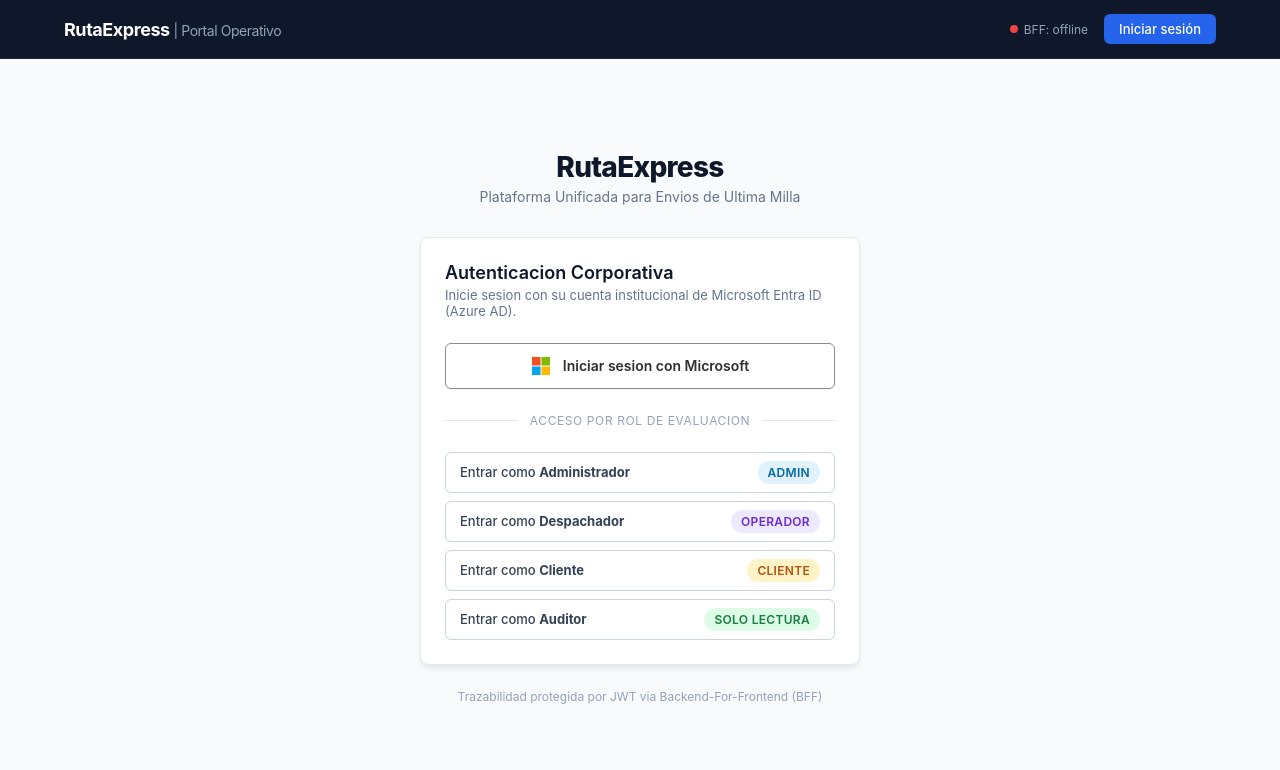
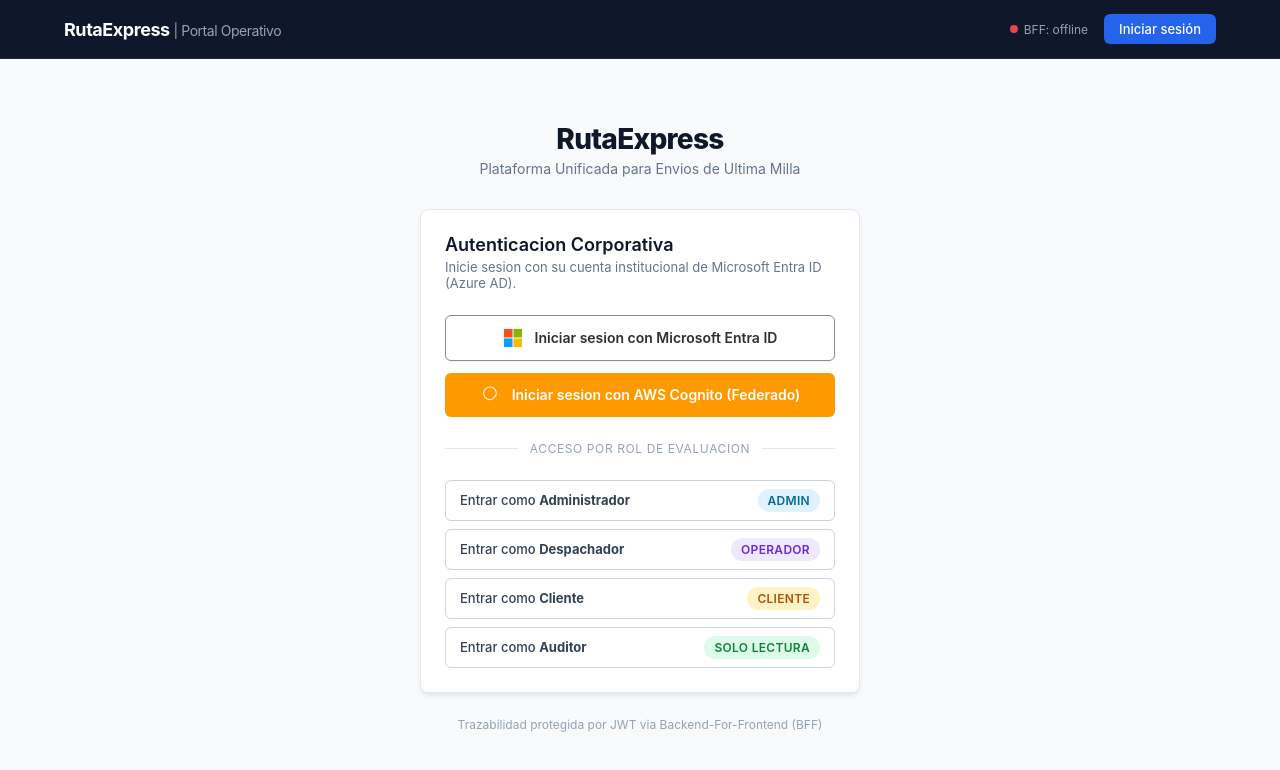
Before and after one commit to Separd-sudo/rutaexpress-backend, a React (Vite) app in the folder frontend-rutaexpress/: page /login in a window 1280 px wide. Shown: the top 770 px of the page. Built offline with nearby package versions, Linux system fonts and the light colour scheme; no server answers.

Commit message:
feat(cloud): soporte para validacion cognito y pipeline github actions

```diff
--- a/frontend-rutaexpress/src/auth/authConfig.js
+++ b/frontend-rutaexpress/src/auth/authConfig.js
@@ -26,3 +26,21 @@
 };
 
 export const msalInstance = new PublicClientApplication(msalConfig);
+
+// Configuracion de AWS Cognito (Federacion OIDC)
+export const cognitoConfig = {
+  domain: import.meta.env.VITE_COGNITO_DOMAIN || '',
+  clientId: import.meta.env.VITE_COGNITO_CLIENT_ID || '',
+  redirectUri: import.meta.env.VITE_COGNITO_REDIRECT_URI || (typeof window !== 'undefined' ? `${window.location.origin}/` : 'http://localhost:5173/')
+};
+
+export const isCognitoConfigured = () => {
+  return Boolean(cognitoConfig.domain && cognitoConfig.clientId);
+};
+
+export const getCognitoLoginUrl = () => {
+  if (!isCognitoConfigured()) return '';
+  const domain = cognitoConfig.domain.replace(/\/$/, '');
+  const encodedRedirect = encodeURIComponent(cognitoConfig.redirectUri);
+  return `${domain}/login?client_id=${cognitoConfig.clientId}&response_type=code&scope=email+openid+profile&redirect_uri=${encodedRedirect}`;
+};
--- a/frontend-rutaexpress/src/pages/LoginPage.jsx
+++ b/frontend-rutaexpress/src/pages/LoginPage.jsx
@@ -62,6 +62,7 @@
           )}
 
           {/* Boton oficial segun rubrica: Iniciar sesion con Microsoft */}
+          <div style={{ display: 'flex', flexDirection: 'column', gap: '0.75rem' }}>
             <button
               onClick={handleMicrosoftLogin}
               disabled={isLoggingIn}
@@ -75,14 +76,35 @@
                 <rect x="1" y="11" width="9" height="9" fill="#00a4ef" />
                 <rect x="11" y="11" width="9" height="9" fill="#ffb900" />
               </svg>
-            <span>{isLoggingIn ? 'Conectando con Azure...' : 'Iniciar sesion con Microsoft'}</span>
+              <span>{isLoggingIn ? 'Conectando con Azure...' : 'Iniciar sesion con Microsoft Entra ID'}</span>
             </button>
 
-          {!isAzureConfigured() && (
-            <div style={{ marginTop: '0.75rem', fontSize: '0.75rem', color: '#64748b', textAlign: 'center' }}>
-              * Azure AD opera en modo simulado para desarrollo local (configure VITE_AZURE_CLIENT_ID para tenant corporativo).
+            <a
+              href="https://us-east-1akiimfjh5.auth.us-east-1.amazoncognito.com/login?client_id=rutaexpress-web-client&response_type=code&scope=email+openid+profile&redirect_uri=http://localhost:5173/"
+              className="btn"
+              style={{
+                width: '100%',
+                display: 'flex',
+                gap: '0.75rem',
+                padding: '0.75rem 1rem',
+                fontSize: '0.875rem',
+                backgroundColor: '#ff9900',
+                color: '#ffffff',
+                border: 'none',
+                textDecoration: 'none',
+                justifyContent: 'center',
+                alignItems: 'center',
+                fontWeight: 600,
+                borderRadius: '0.375rem'
+              }}
+            >
+              {/* Logo de AWS */}
+              <svg width="20" height="20" viewBox="0 0 24 24" fill="currentColor">
+                <path d="M18.76 12.56c-.28-.2-.71-.11-.89.17-.67 1.05-1.57 1.94-2.65 2.62-.27.17-.34.54-.17.81.17.27.53.35.81.18 1.19-.75 2.19-1.74 2.93-2.9.18-.28.1-.64-.18-.84l.15-.04zm-6.76 4.44c-3.87 0-7.02-3.15-7.02-7.02S8.13 2.96 12 2.96s7.02 3.15 7.02 7.02c0 1.25-.33 2.43-.91 3.45-.16.28-.07.64.21.8.28.16.64.07.8-.21.68-1.19 1.07-2.57 1.07-4.04 0-4.51-3.66-8.17-8.19-8.17S3.81 5.47 3.81 9.98s3.66 8.17 8.19 8.17c1.37 0 2.66-.34 3.8-.94.28-.15.39-.5.24-.78-.15-.28-.5-.39-.78-.24-1.01.53-2.15.83-3.37.83h.11z"/>
+              </svg>
+              <span>Iniciar sesion con AWS Cognito (Federado)</span>
+            </a>
           </div>
-          )}
 
           <div style={{ margin: '1.5rem 0', display: 'flex', alignItems: 'center', gap: '0.75rem' }}>
             <div style={{ flex: 1, height: '1px', backgroundColor: '#e2e8f0' }}></div>
```
Also changed, not shown: 2 other files (tests, documents, lock files or other folders). Lines whose indentation alone changed are shown as unchanged.
